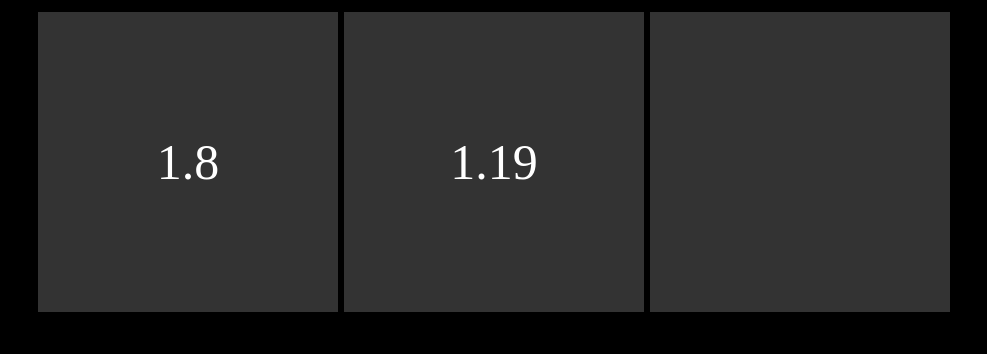
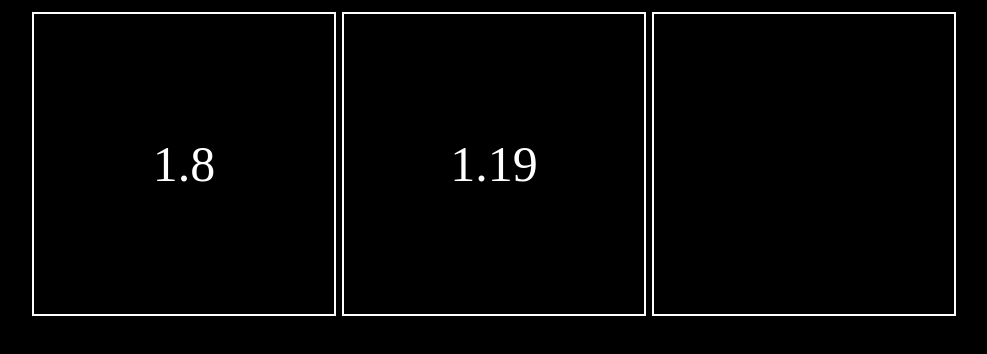
Before and after one commit to Suqet/SuqetTxT, a plain HTML site: page index.html in a window 1280 px wide. Shown: the whole page, without its empty margins (146-1133 px from the left). Drawn offline with Linux system fonts and the light colour scheme.

Commit message:
Update style.css

```diff
--- a/style.css
+++ b/style.css
@@ -17,13 +17,13 @@ table
     width: 300px;
     height: 300px;
     margin: 1px;
-    background-color: #333333;
     font-size: 50px;
     color: #ffffff;
     text-align: center;
     display: flex;
     justify-content: center;
     align-items: center;
+    border: 2px solid;
 }
 a
 {
```
